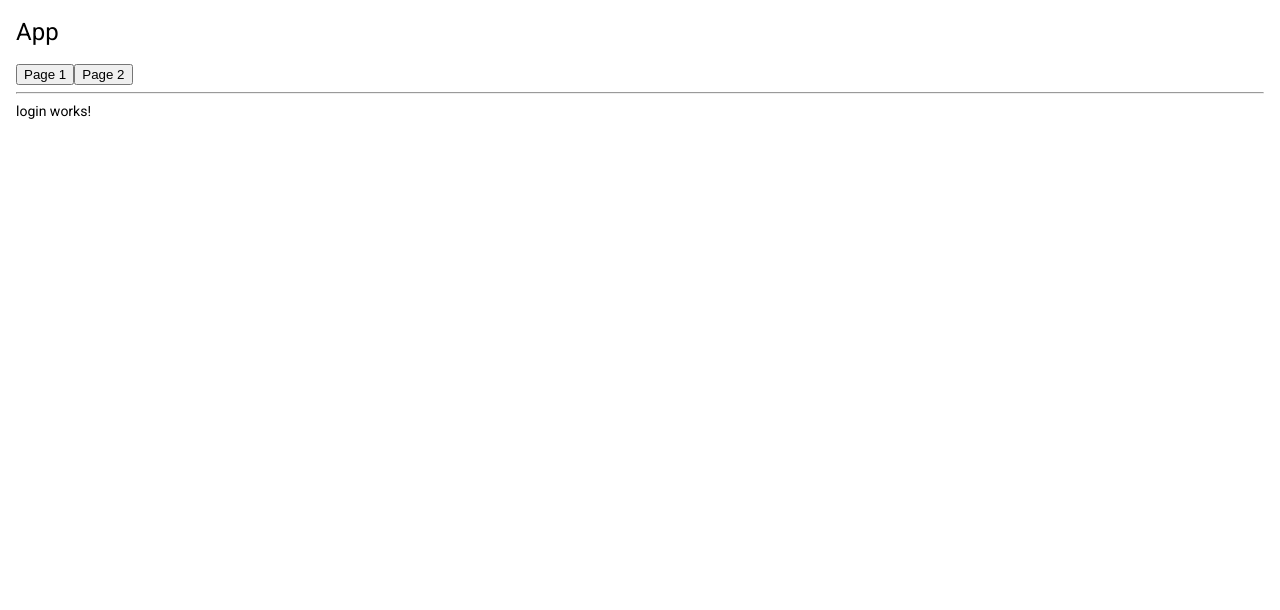
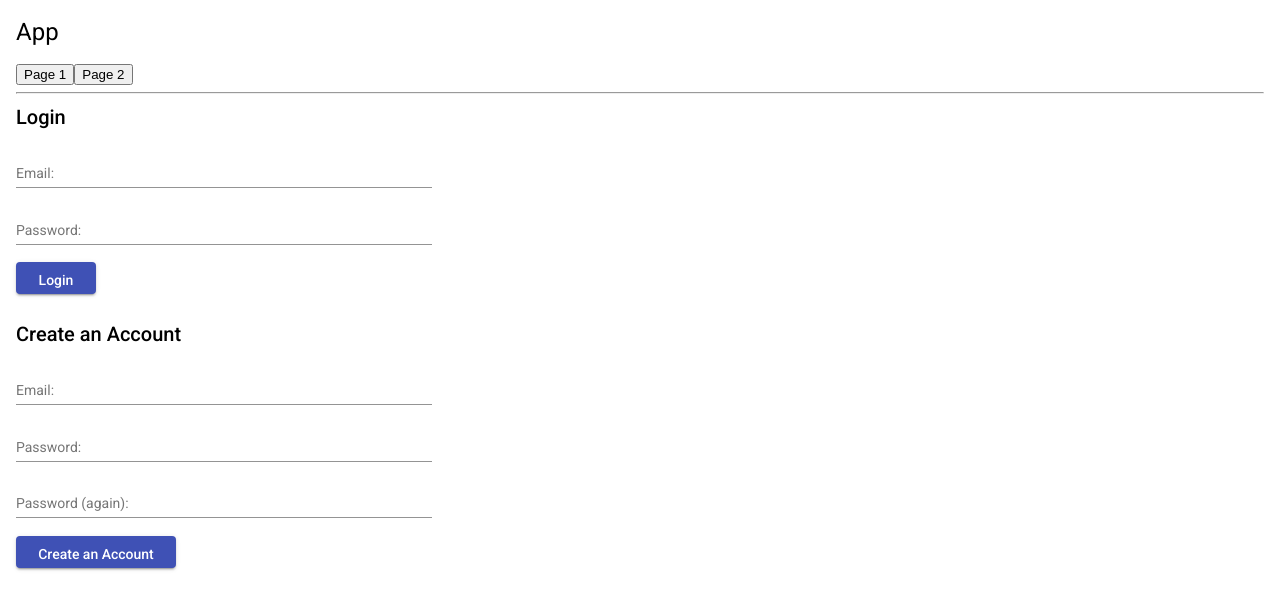
Before and after one commit to matthigg/angular-sandbox, an Angular app: page /login in a window 1280 px wide. Shown: the top 610 px of the page. Built offline with nearby package versions, Linux system fonts and the light colour scheme.

Commit message:
Apply css grid styles to login component

```diff
--- a/src/app/app.module.ts
+++ b/src/app/app.module.ts
@@ -2,9 +2,11 @@ import { NgModule } from '@angular/core';
 import { BrowserModule } from '@angular/platform-browser';
 import { BrowserAnimationsModule } from '@angular/platform-browser/animations';
 import { AppRoutingModule } from './app-routing.module';
+import { ReactiveFormsModule } from '@angular/forms';
 
 // Angular Material
 import { MatButtonModule } from '@angular/material/button';
+import { MatFormFieldModule } from '@angular/material/form-field';
 import { MatInputModule } from '@angular/material/input';
 
 // Components
@@ -26,7 +28,9 @@ import { PageNotFoundComponent } from './components/page-not-found/page-not-foun
     BrowserModule,
     BrowserAnimationsModule,
     AppRoutingModule,
+    ReactiveFormsModule,
     MatButtonModule,
+    MatFormFieldModule,
     MatInputModule,
   ],
   providers: [],
--- a/src/app/components/login/login.component.html
+++ b/src/app/components/login/login.component.html
@@ -1 +1,50 @@
-<p>login works!</p>
+<h2>Login</h2>
+
+<form class="login-form" [formGroup]="loginForm" (ngSubmit)="onSubmitLogin()">
+  <mat-form-field class="login-email-field">
+    <mat-label>Email:</mat-label>
+    <input matInput formControlName="email">
+  </mat-form-field>
+
+  <mat-form-field class="login-password-field">
+    <mat-label>Password:</mat-label>
+    <input matInput formControlName="password">
+  </mat-form-field>
+
+  <button
+    class="login-submit-button"
+    color="primary"
+    mat-raised-button
+    type="submit"
+  >
+    Login
+  </button>
+</form>
+
+<h2>Create an Account</h2>
+
+<form class="create-form" [formGroup]="createForm" (ngSubmit)="onSubmitCreate()">
+  <mat-form-field class="create-email-field">
+    <mat-label>Email:</mat-label>
+    <input matInput formControlName="email">
+  </mat-form-field>
+
+  <mat-form-field class="create-password-field">
+    <mat-label>Password:</mat-label>
+    <input matInput formControlName="password">
+  </mat-form-field>
+
+  <mat-form-field class="create-password-again-field">
+    <mat-label>Password (again):</mat-label>
+    <input matInput formControlName="passwordAgain">
+  </mat-form-field>
+
+  <button
+    class="create-submit-button"
+    color="primary"
+    mat-raised-button
+    type="submit"
+  >
+    Create an Account
+  </button>
+</form>
--- a/src/app/components/login/login.component.scss
+++ b/src/app/components/login/login.component.scss
@@ -0,0 +1,68 @@
+$minRowHeight: 7vh;
+
+.login-form {
+  display: grid;
+  grid-auto-rows: minmax($minRowHeight, auto);
+  grid-gap: 0;
+  & .login-email-field {
+    grid-area: login;
+  }
+  & .login-password-field {
+    grid-area: lpwrd;
+  }
+  & .login-submit-button {
+    grid-area: lsbtn;
+    height: 2rem;
+    width: 5rem;
+  }
+  @media (max-width: 768.99px) {
+    grid-template-areas:
+    ". . login"
+    ". . lpwrd"
+    ". . lsbtn";
+  grid-template-columns: 1fr;
+  }
+  @media (min-width: 768px) {
+    grid-template-areas:
+      "login . ."
+      "lpwrd . ."
+      "lsbtn . .";
+    grid-template-columns: repeat(3, 1fr);
+  }
+}
+
+.create-form {
+  display: grid;
+  grid-auto-rows: minmax($minRowHeight, auto);
+  grid-gap: 0;
+  & .create-email-field {
+    grid-area: create;
+  }
+  & .create-password-field {
+    grid-area: cpword;
+  }
+  & .create-password-again-field {
+    grid-area: cpwrda;
+  }
+  & .create-submit-button {
+    grid-area: csmbtn;
+    height: 2rem;
+    width: 10rem;
+  }
+  @media (max-width: 768.99px) {
+    grid-template-areas:
+    ". . create"
+    ". . cpword"
+    ". . cpwrda"
+    ". . csmbtn";
+  grid-template-columns: 1fr;
+  }
+  @media (min-width: 768px) {
+    grid-template-areas:
+      "create . ."
+      "cpword . ."
+      "cpwrda . ."
+      "csmbtn . .";
+    grid-template-columns: repeat(3, 1fr);
+  }
+}
--- a/src/app/components/login/login.component.ts
+++ b/src/app/components/login/login.component.ts
@@ -1,4 +1,5 @@
 import { Component, OnInit } from '@angular/core';
+import { FormBuilder } from '@angular/forms';
 
 @Component({
   selector: 'app-login',
@@ -6,10 +7,28 @@ import { Component, OnInit } from '@angular/core';
   styleUrls: ['./login.component.scss']
 })
 export class LoginComponent implements OnInit {
+  createForm = this.fb.group({
+    email: '',
+    password: '',
+    passwordAgain: '',
+  })
 
-  constructor() { }
+  loginForm = this.fb.group({
+    email: '',
+    password: '',
+  })
+
+  constructor(private fb: FormBuilder) { }
 
   ngOnInit(): void {
   }
 
+  onSubmitLogin(): void {
+    console.log('--- loginForm:', this.loginForm.value)
+  }
+
+  onSubmitCreate(): void {
+    console.log('--- createForm:', this.createForm.value)
+  }
+
 }
```
